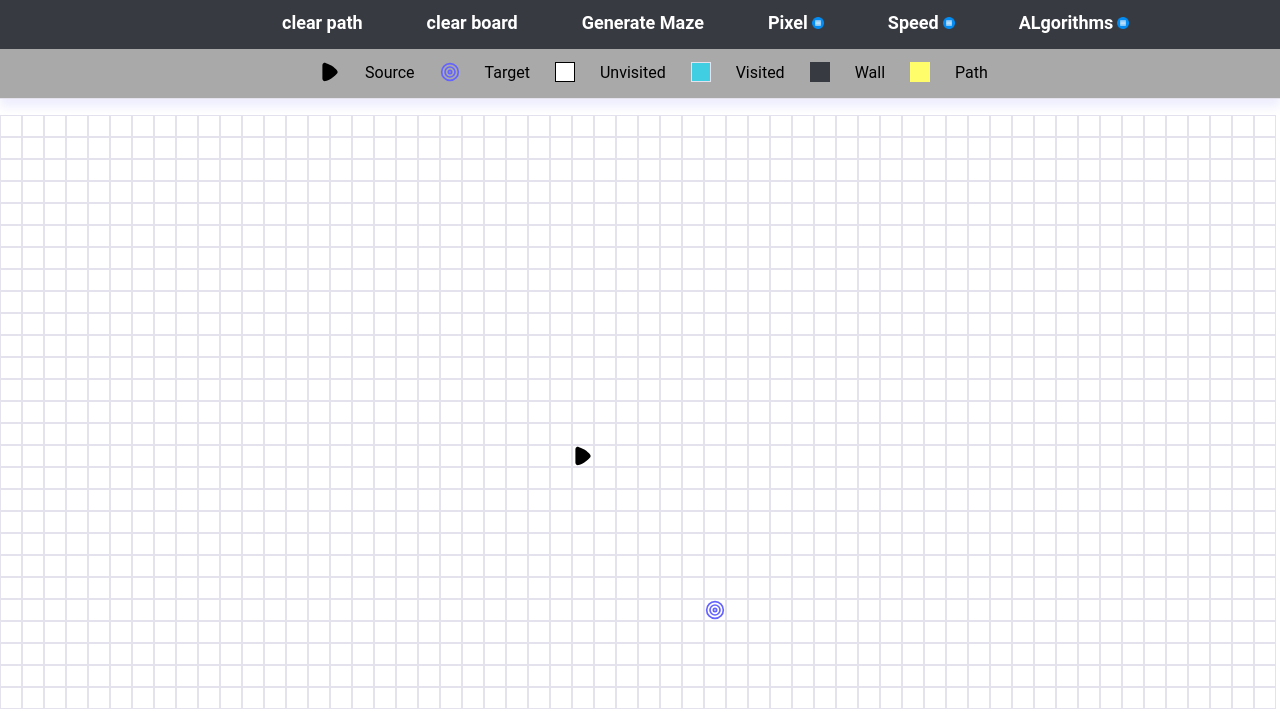
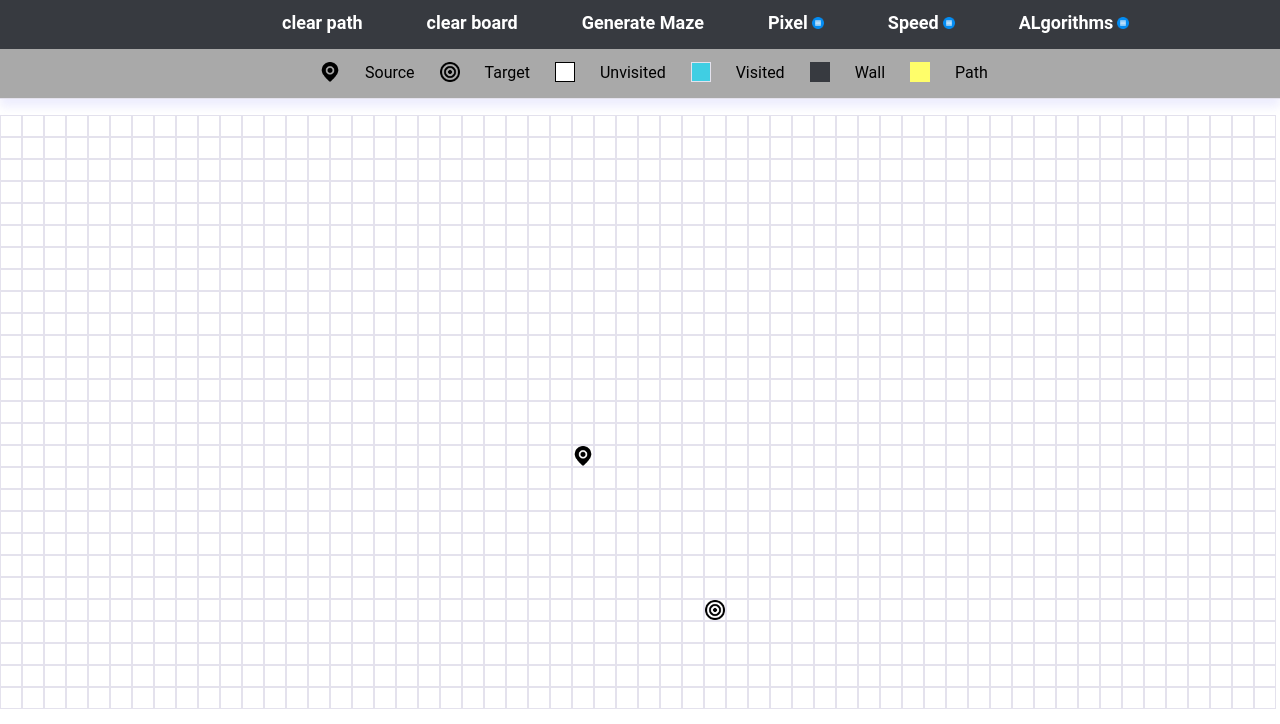
Before and after one commit to SarthakBouddh/PathFinding-Algo, a plain HTML site: page index.html in a window 1280 px wide. Shown: the part 76-800 px from the top of the page. Drawn offline with Linux system fonts and the light colour scheme; files whose address does not match are found by name.

Commit message:
Update utility.css

```diff
--- a/css/utility.css
+++ b/css/utility.css
@@ -28,11 +28,13 @@
 }
 
 .source{
-   background: url('file:///D:/web-dev/Web%20Development/PathFinding/icon/play.svg');
+   background: url('../icon/source.png') no-repeat center center;
+   background-size: contain; /* Ensure it scales correctly */
 }
 
 .target{
-  background: url('file:///D:/web-dev/Web%20Development/PathFinding/icon/target.svg');
+    background: url('../icon/bullseye.png') no-repeat center center;
+    background-size: contain;
 }
 
 .icon {
```
